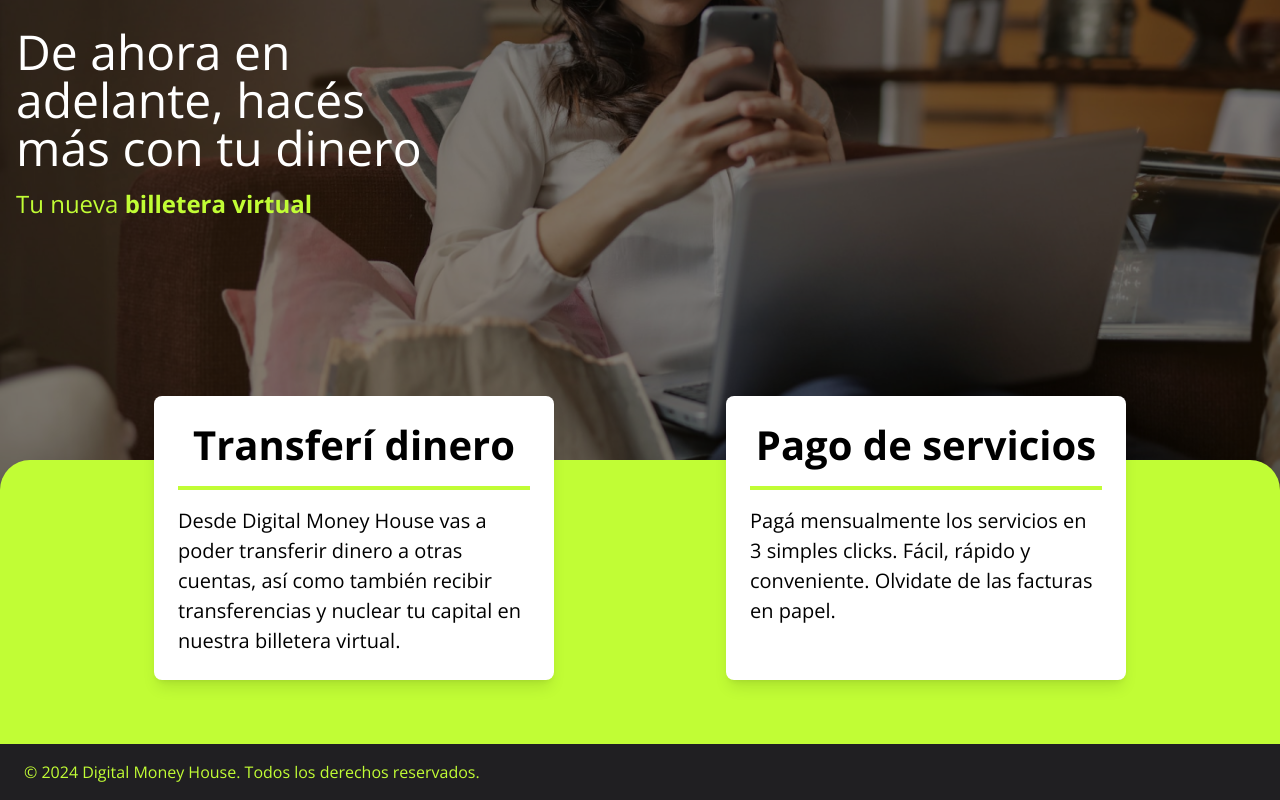
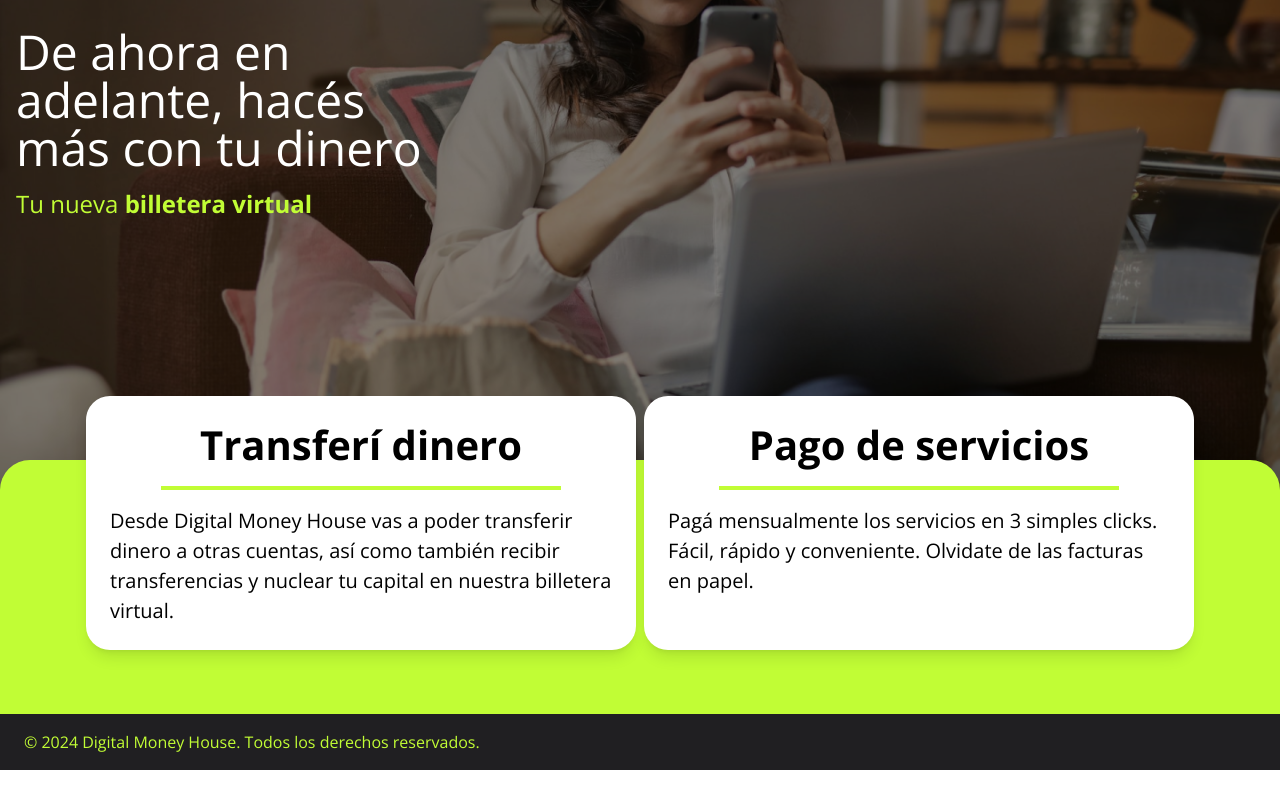
Before and after one commit to LiamAndres/digital-money-house, a Next.js app: page / in a window 1280 px wide. Shown: the part 348-1148 px from the top of the page. After the commit the page ends 1118 px from the top, so only its background shows below. Built offline with nearby package versions, Linux system fonts and the light colour scheme.

Commit message:
feat(landing-page): ajusta bordes y espaciado de cards
- Se redujo el espacio entre dos cards en la landing page.
- Se ajustaron los bordes para mejorar la consistencia visual.

```diff
--- a/src/pages/index.tsx
+++ b/src/pages/index.tsx
@@ -53,9 +53,9 @@ export default function Home() {
       {/* Servicios */}
       <section className="relative py-16 bg-greenCustom rounded-t-[30px] z-20">
         {/* Cards */}
-        <div className="container mx-auto px-6 lg:px-20 grid grid-cols-1 md:grid-cols-2 gap-6 -mt-32">
+        <div className="container mx-auto px-6 lg:px-20 grid grid-cols-1 md:grid-cols-2 gap-4 -mt-32">
           {/* Card 1 */}
-          <div className="bg-white p-6 rounded-lg shadow-lg max-w-[400px] mx-auto">
+          <div className="bg-white p-6 rounded-3xl lg:-mr-1 shadow-lg max-w-[550px] mx-auto">
             <h3 className="font-bold text-[40px] leading-tight text-blackCustom text-center">
               Transferí dinero
             </h3>
@@ -66,7 +66,7 @@ export default function Home() {
           </div>
 
           {/* Card 2 */}
-          <div className="bg-white p-6 rounded-lg shadow-lg max-w-[400px] mx-auto">
+          <div className="bg-white p-6 rounded-3xl lg:-ml-1 shadow-lg max-w-[550px] mx-auto">
             <h3 className="font-bold text-[40px] leading-tight text-blackCustom text-center">
               Pago de servicios
             </h3>
```
